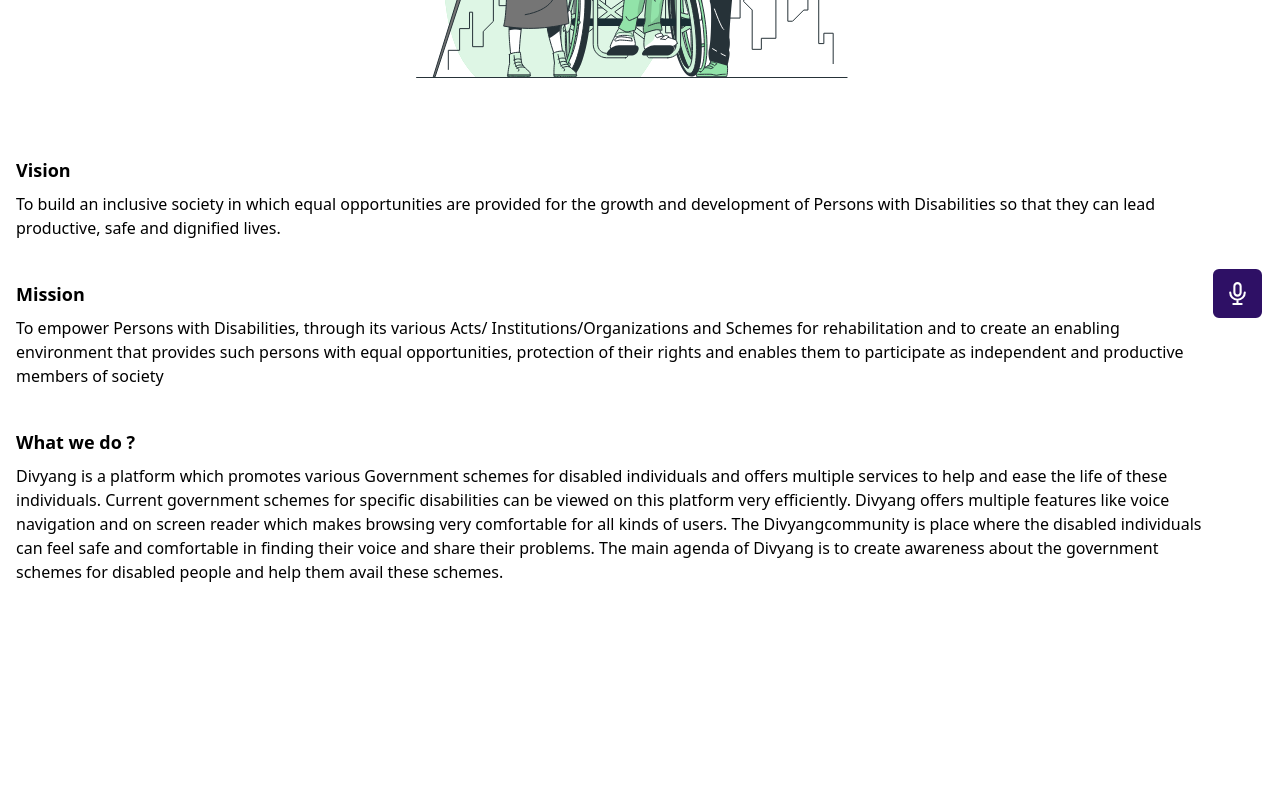
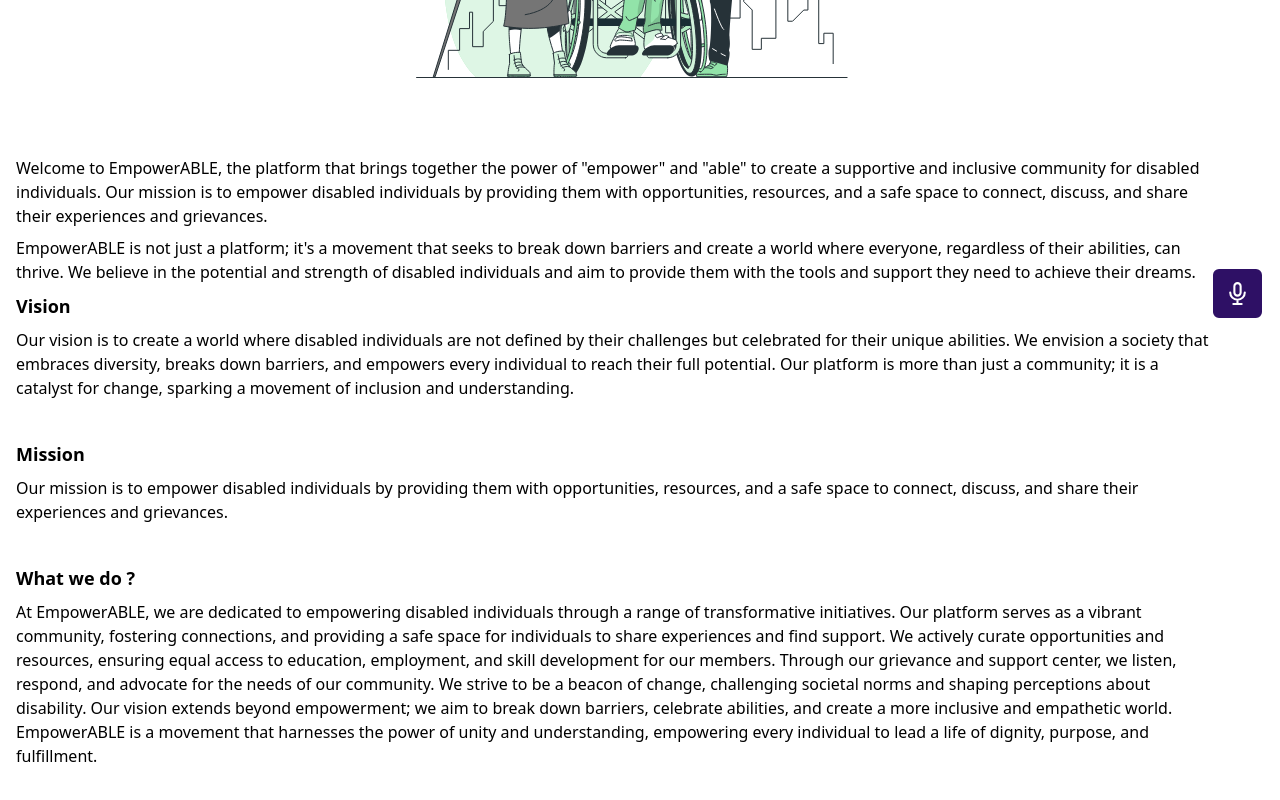
Before and after one commit to dev-atharva/divyang_next_js, a Next.js app: page /about in a window 1280 px wide. Shown: the part 464-1264 px from the top of the page. Before the commit the page ends 1080 px from the top, so only its background shows below. Built offline with nearby package versions, Linux system fonts and the light colour scheme.

Commit message:
minor changes

```diff
--- a/app/about/Main_image.jsx
+++ b/app/about/Main_image.jsx
@@ -4,15 +4,13 @@ import Header_image from "../../public/images/divyang_about.svg";
 const Main_image = () => {
   return (
     <div className=" max-w-[100vw] h-[70vh] grid place-items-center ">
-      <div className="z-10">
         <Image
           alt="Hero image"
           src={Header_image}
           priority
-          objectFit="cover"
+          objectFit="none"
           objectPosition="center"
         />
-      </div>
     </div>
   );
 };
--- a/app/about/Main_text.jsx
+++ b/app/about/Main_text.jsx
@@ -1,34 +1,42 @@
 const Main_text = () => {
   return (
     <div className="flex flex-col justify-start gap-2 pt-1 pl-4 max-w-[95vw]  ">
+      <p>
+      Welcome to EmpowerABLE, the platform that brings together the power of "empower" and "able" to
+      create a supportive and inclusive community for disabled individuals.
+      Our mission is to empower disabled individuals by providing them with opportunities, resources,
+      and a safe space to connect, discuss, and share their experiences and grievances. </p>
+      <p>
+      EmpowerABLE is not just a platform; it's a movement that seeks to break down barriers and create a world where everyone,
+      regardless of their abilities, can thrive. We believe in the potential and strength of disabled individuals
+      and aim to provide them with the tools and support they need to achieve their dreams.
+      </p>
       <h2 className="font-bold text-lg text-black">Vision</h2>
       <p>
-        To build an inclusive society in which equal opportunities are provided
-        for the growth and development of Persons with Disabilities so that they
-        can lead productive, safe and dignified lives.
+      Our vision is to create a world where disabled individuals are not defined by their challenges but celebrated
+      for their unique abilities. We envision a society that embraces diversity, breaks down barriers, and empowers
+      every individual to reach their full potential.
+      Our platform is more than just a community; it is a catalyst for change, sparking a movement of inclusion and understanding.
       </p>
       <br />
       <h2 className="font-bold text-lg text-black">Mission</h2>
       <p>
-        To empower Persons with Disabilities, through its various Acts/
-        Institutions/Organizations and Schemes for rehabilitation and to create
-        an enabling environment that provides such persons with equal
-        opportunities, protection of their rights and enables them to
-        participate as independent and productive members of society
+      Our mission is to empower disabled individuals by providing them with opportunities, resources,
+      and a safe space to connect, discuss, and share their experiences and grievances.
       </p>
       <br />
       <h2 className="font-bold text-lg text-black">What we do ?</h2>
       <p>
-        Divyang is a platform which promotes various Government schemes for
-        disabled individuals and offers multiple services to help and ease the
-        life of these individuals. Current government schemes for specific
-        disabilities can be viewed on this platform very efficiently. Divyang
-        offers multiple features like voice navigation and on screen reader
-        which makes browsing very comfortable for all kinds of users. The
-        Divyangcommunity is place where the disabled individuals can feel safe
-        and comfortable in finding their voice and share their problems. The
-        main agenda of Divyang is to create awareness about the government
-        schemes for disabled people and help them avail these schemes.
+      At EmpowerABLE, we are dedicated to empowering disabled individuals through a range of
+      transformative initiatives. Our platform serves as a vibrant community, fostering connections,
+       and providing a safe space for individuals to share experiences and find support.
+       We actively curate opportunities and resources, ensuring equal access to education, employment,
+       and skill development for our members. Through our grievance and support center, we listen, respond,
+       and advocate for the needs of our community. We strive to be a beacon of change, challenging societal
+        norms and shaping perceptions about disability. Our vision extends beyond empowerment;
+        we aim to break down barriers, celebrate abilities, and create a more inclusive and empathetic world.
+        EmpowerABLE is a movement that harnesses the power of unity and understanding, empowering every
+        individual to lead a life of dignity, purpose, and fulfillment.
       </p>
       <br/>
     </div>
--- a/app/components/Hero/Hero.jsx
+++ b/app/components/Hero/Hero.jsx
@@ -7,9 +7,9 @@ const Hero = () => {
   return (
     <div className="max-w-screen relative min-h-[60vh] sm:min-h-screen bg-violet-950">
       <div className="absolute top-1/2 left-5 sm:left-10 transform -translate-y-1/2">
-        <h1 className="text-white text-4xl font-extrabold my-5">Divyang</h1>
+        <h1 className="text-white text-4xl font-extrabold my-5">EmpowerAble</h1>
         <h1 className="text-white text-lg font-semibold">
-          Divyang is a webapp focused on creating a centralized platform
+        EmpowerAble is a webapp focused on creating a centralized platform
           disabled individuals.
           <br /> You can find various government schemes related to your
           disability.
--- a/app/components/Info/Information.jsx
+++ b/app/components/Info/Information.jsx
@@ -25,7 +25,7 @@ const Information = () => {
         key={3}
         icon={<BsPeople size={25} />}
         title="Community"
-        description="A diabled individual can have access to an online community on Divyang
+        description="A diabled individual can have access to an online community on EmpowerAble
        where he/she feels confertable in finding thier voice and the ablity to spread their experiences across the globe. "
       />
       <Info_card
--- a/app/components/Navbar/Dropdown.jsx
+++ b/app/components/Navbar/Dropdown.jsx
@@ -2,14 +2,14 @@
 import Link from "next/link";
 
 
-const Dropdown = () => {
+const Dropdown = ({Sethamtoggle}) => {
   return (
-    <div className="flex flex-col gap-1 item-centre justify-start fixed top-14 left-3 border-2 border-black rounded-lg p-2">
-      <Link href="/">Home</Link>
-      <Link href="/schemes">Schemes</Link>
-      <Link href="/blog">Blogs</Link>
-      <Link href="/community">Community</Link>
-      <Link href="/about">About</Link>
+    <div className="flex flex-col gap-1 item-centre justify-start fixed top-14 left-3 border-2 bg-white rounded-lg p-2">
+      <Link onClick={() => Sethamtoggle(false)} href="/">Home</Link>
+      <Link onClick={() => Sethamtoggle(false)} href="/schemes">Schemes</Link>
+      <Link onClick={() => Sethamtoggle(false)} href="/blog">Blogs</Link>
+      <Link onClick={() => Sethamtoggle(false)} href="/community">Community</Link>
+      <Link onClick={() => Sethamtoggle(false)} href="/about">About</Link>
     </div>
   );
 };
--- a/app/components/Navbar/Navbar.jsx
+++ b/app/components/Navbar/Navbar.jsx
@@ -24,7 +24,7 @@ const Navbar = () => {
         <Auth />
         <Notification />
       </div>
-      {hamtoggle ? <Dropdown /> : <></>}
+      {hamtoggle ? <Dropdown handleClick = {Sethamtoggle}/> : <></>}
     </div>
   );
 };
```
